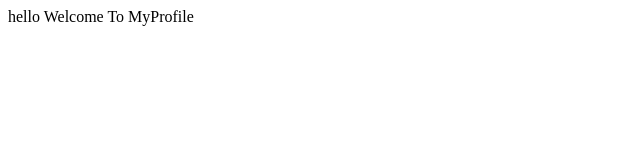
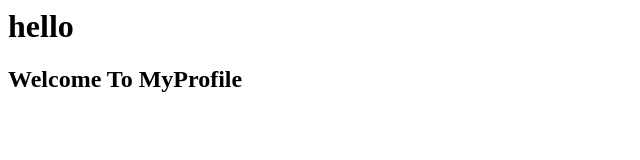
Before and after one commit to debasish1166/debasish1166.github.io, a plain HTML site: page index.html in a window 1280 px wide. Shown: the whole page, without its empty margins (0-640 px from the left). Drawn offline with Linux system fonts and the light colour scheme.

Commit message:
Update index.html

```diff
--- a/index.html
+++ b/index.html
@@ -1,7 +1,7 @@
+<html>
 <body>
-hello
+  <h1>hello</h1>
 
-
-
-Welcome To MyProfile
+  <h2>Welcome To MyProfile</h2>
 </body>
+</html>
```
